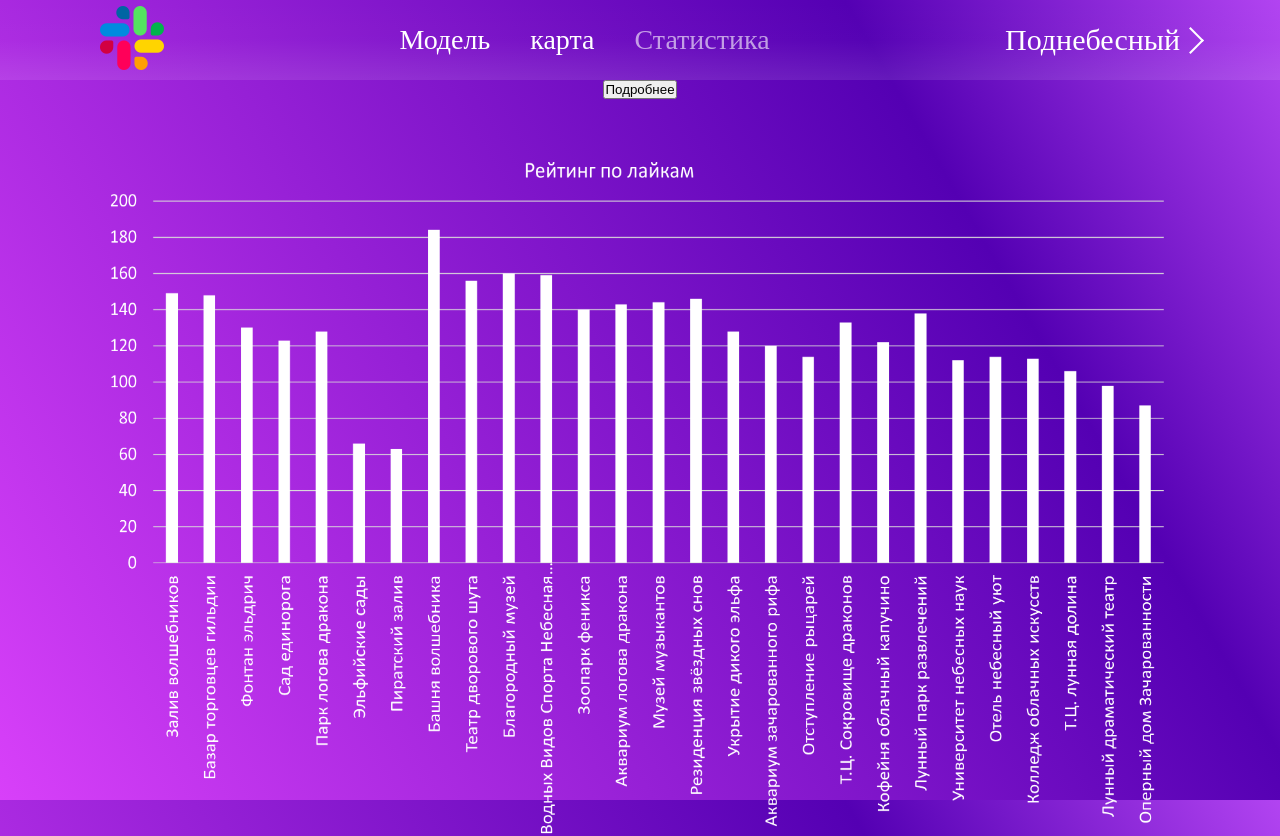
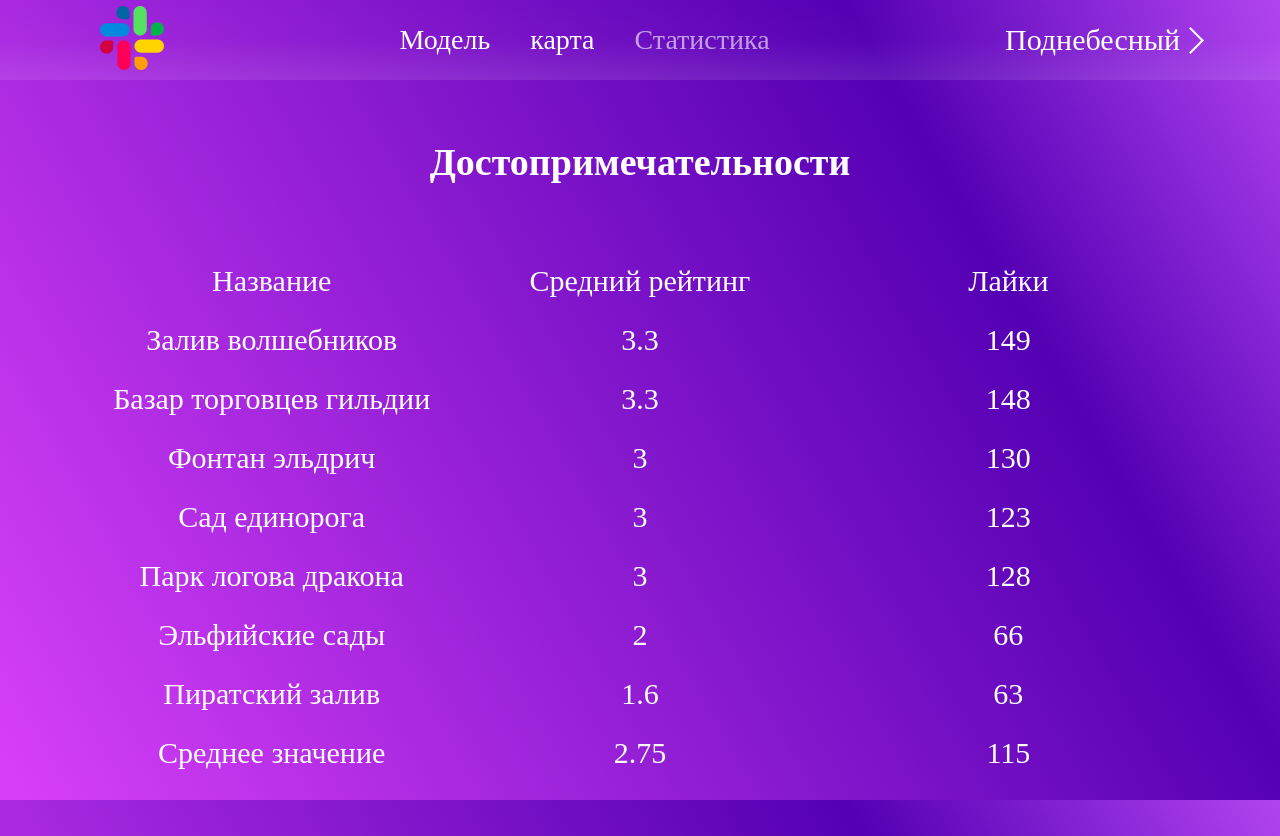
Before and after one commit to Pechenka124/ffffff, a React (Vite) app: page /statistics in a window 1280 px wide. Shown: the top 836 px of the page. Built offline with nearby package versions, Linux system fonts and the light colour scheme.

Commit message:
Update Statistics.tsx

```diff
--- a/src/components/pages/statistics/Statistics.tsx
+++ b/src/components/pages/statistics/Statistics.tsx
@@ -5,7 +5,7 @@ import likes from "../../../assets/like.png";
 import reiting from "../../../assets/reiting.png";
 import {useState} from'react'
 const Statistics: React.FC = () => {
-    const [isActive,setIsActive] = useState<Boolean>('false')
+    const [isActive,setIsActive] = useState<boolean>(false)
     function click(){
         setIsActive(!isActive)
     }
```
